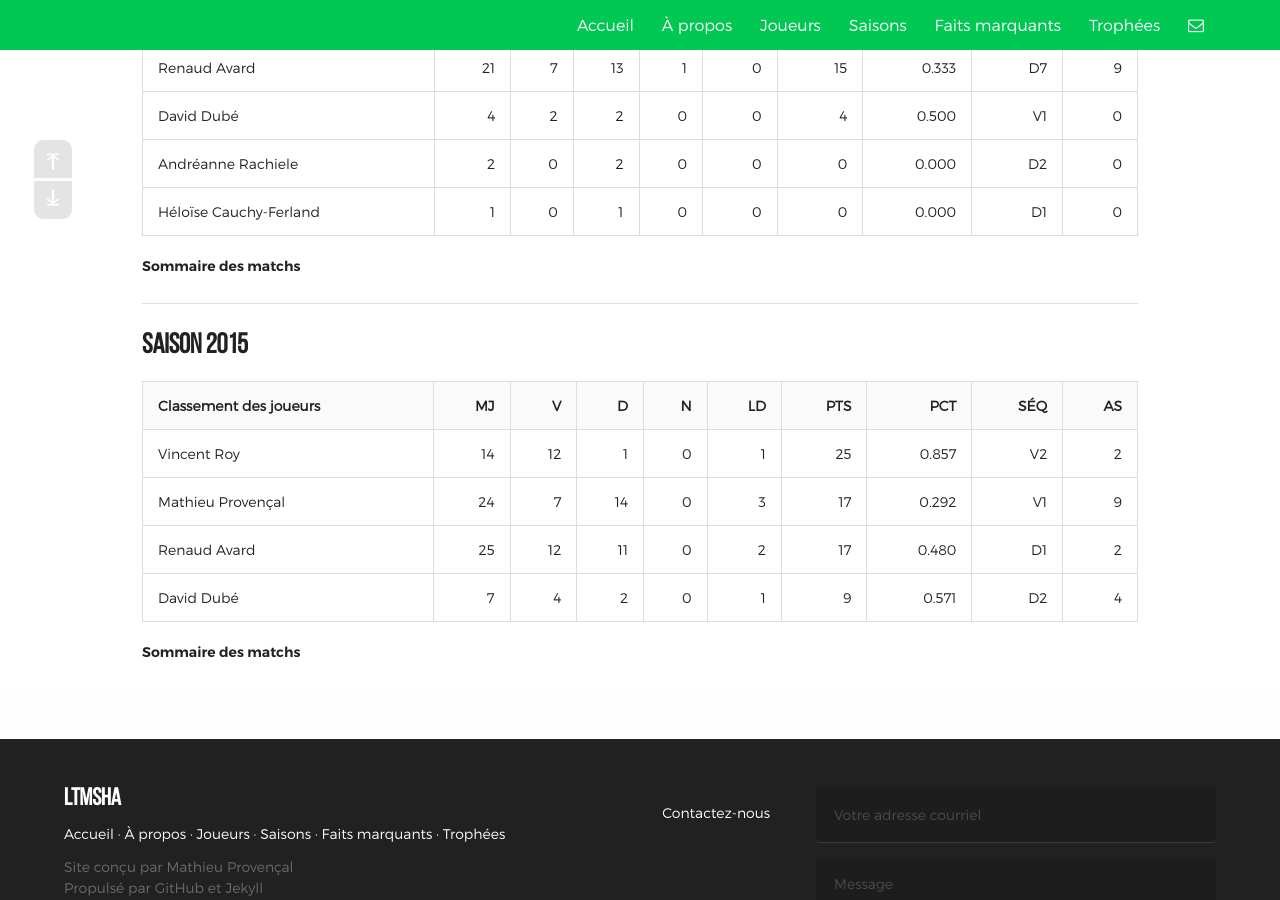
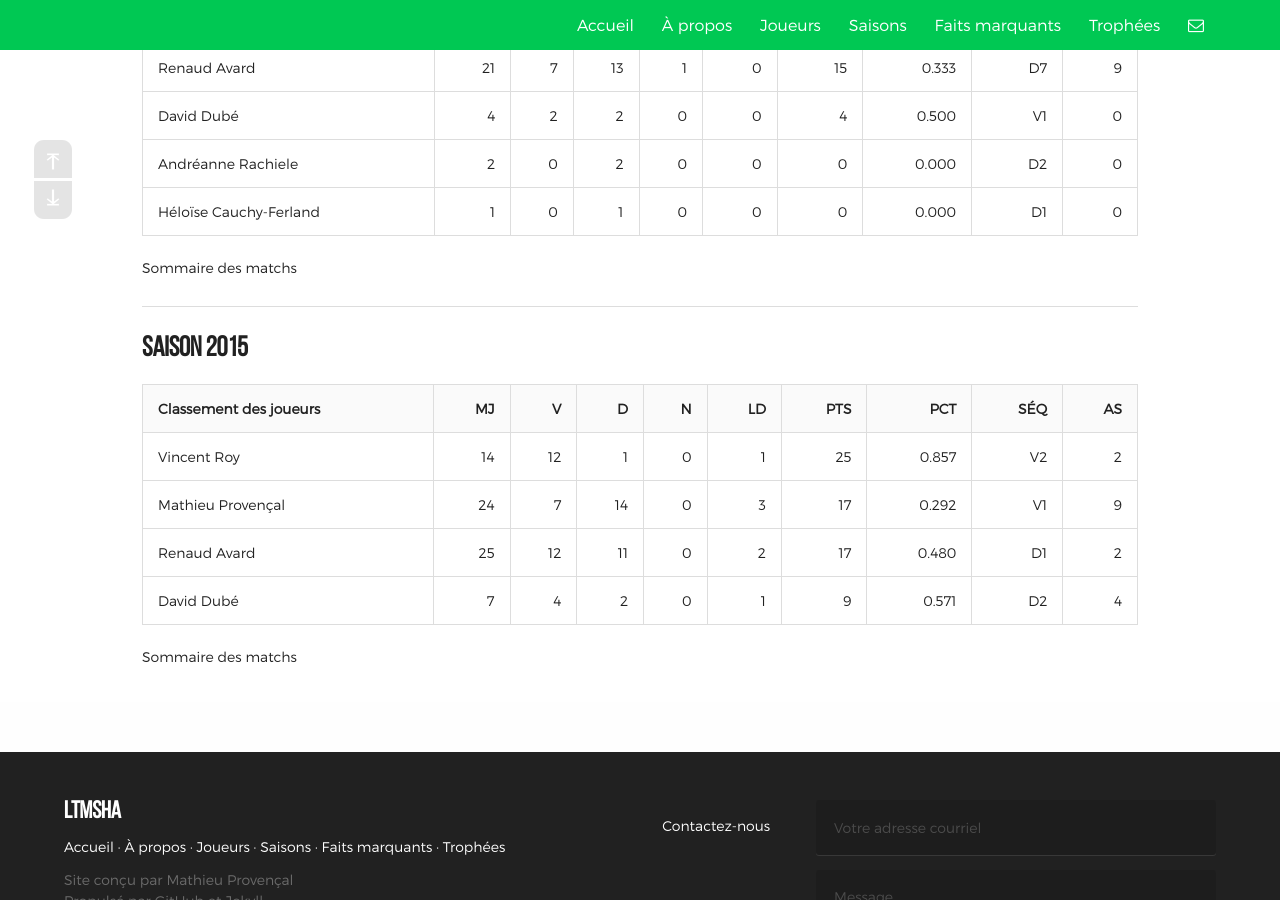
Before and after one commit to ltmsha/ltmsha.github.io, a Jekyll site: the page built from saisons.html, in a window 1280 px wide and 900 px high, scrolled down 1068 px. Built offline with Jekyll 4.4.1, drawn with Linux system fonts in a browser that asks for light colours.

```diff
--- a/saisons.html
+++ b/saisons.html
@@ -33,7 +33,7 @@ layout: default
 {{ post.content }}
   {% endif %}
 {% endfor %}
-					<h5>Sommaire des matchs</h5>
+					<p><x-large>Sommaire des matchs</x-large></p>
 
 {% for post in site.partie reversed %}
   {% capture year %}{{post.date | date: "%Y"}}{% endcapture %}
@@ -52,7 +52,7 @@ layout: default
 {{ post.content }}
   {% endif %}
 {% endfor %}
-					<h5>Sommaire des matchs</h5>
+					<p><x-large>Sommaire des matchs</x-large></p>
 
 {% for post in site.partie reversed %}
   {% capture year %}{{post.date | date: "%Y"}}{% endcapture %}
```
